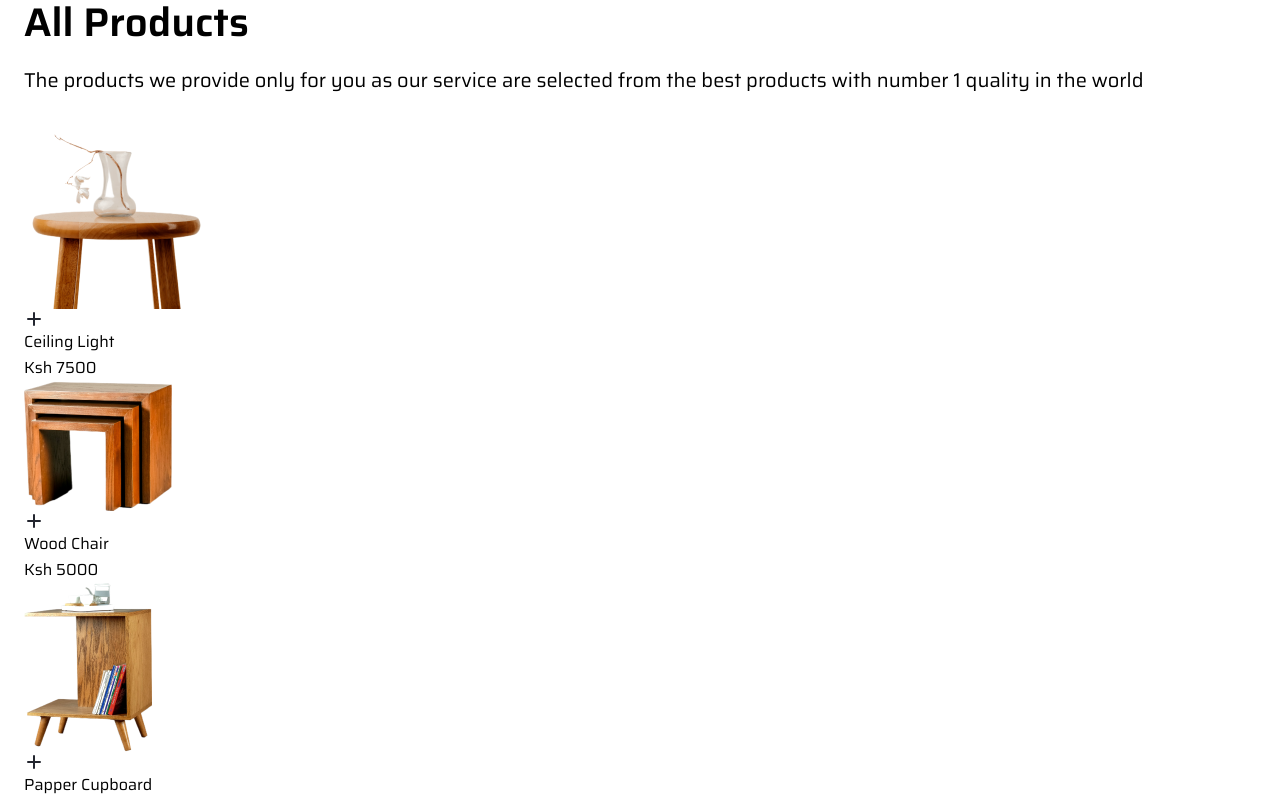
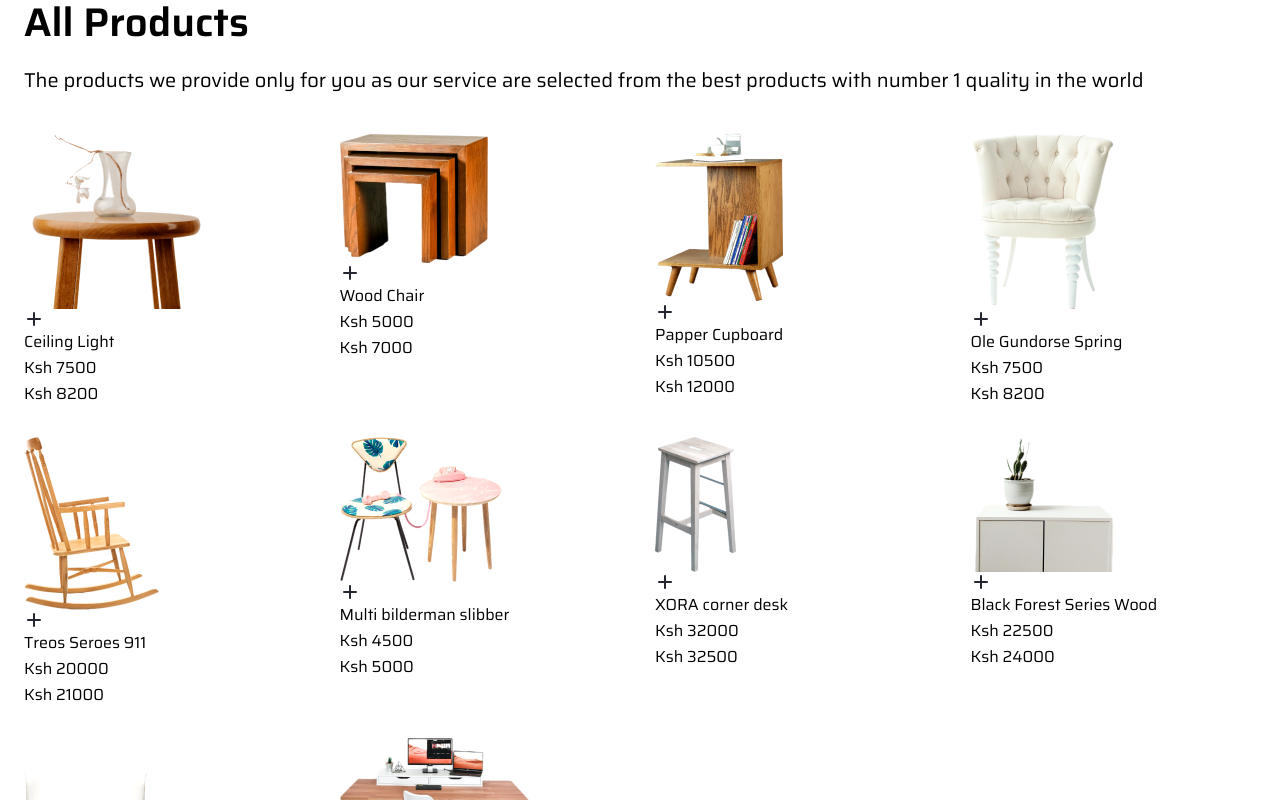
Before and after one commit to Isaiah-Mwinga/Furniture-palace, a React (Create React App) app: page / in a window 1280 px wide. Shown: the part 2620-3420 px from the top of the page. Built offline with nearby package versions, Linux system fonts and the light colour scheme; the HTML template or start-up script is replaced by a standard one.

Commit message:
furniture palace

```diff
--- a/src/components/ProductSlider.js
+++ b/src/components/ProductSlider.js
@@ -22,11 +22,15 @@ const ProductSlider = () => {
   // destructure products
   const { pages } = products;
   return (
-    <Swiper>
+    <Swiper
+      modules={[Pagination, Navigation]}
+      pagination={{ clickable: true}}
+      navigation={true}
+      className='productSlider min-h-[1300px]'>
       {pages.map((page, idex) => {
         return (
           <SwiperSlide key={idex}>
-            <div>
+            <div className='grid grid-cols-2 gap-x-5 md:grid-cols-3 lg:grid-cols-4 lg:gap-[30px]'>
               {page.productList.map((product,  index) => {
                 //destructuring product
                 const { image, name, price, oldPrice, } = product;
@@ -41,6 +45,7 @@ const ProductSlider = () => {
                     <div>{name}</div>
                     <div>
                       <div> Ksh {price}</div>
+                      <div> Ksh {oldPrice}</div>
                     </div>
                   </div>
                 )})}
```
